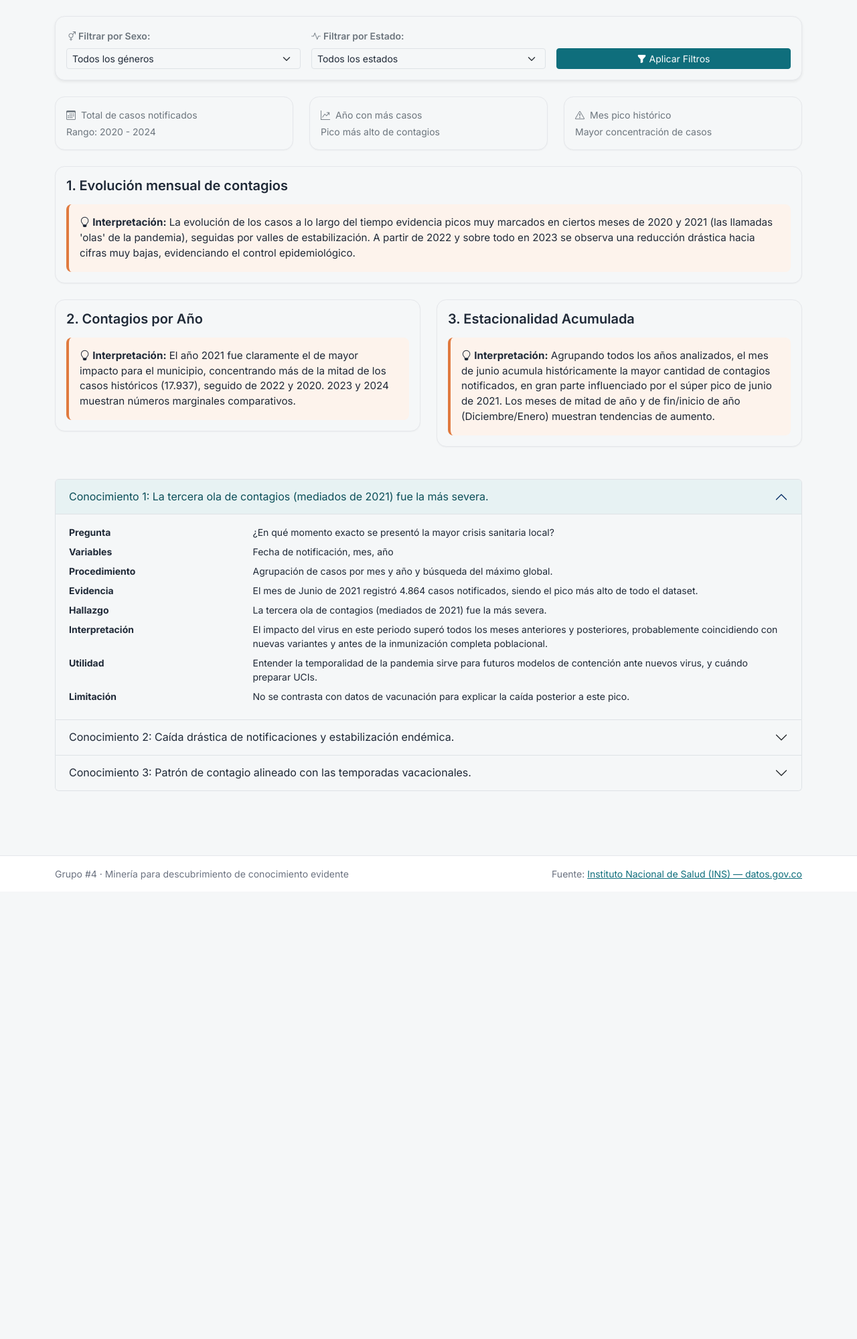
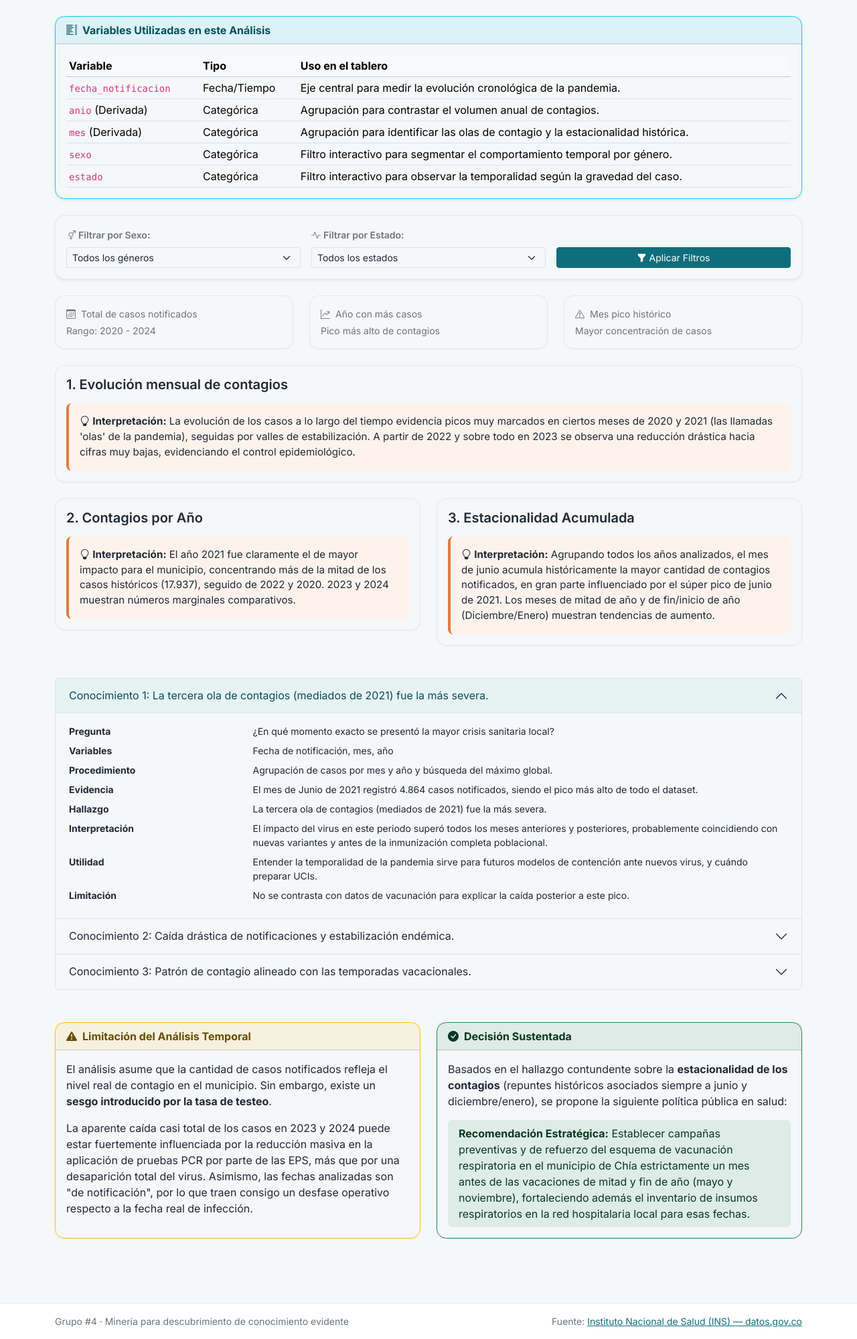
Before and after one commit to Sara1104/covid19-casos-colombia-semma, a Flask app: template templates/temporal.html in a window 1280 px wide. Shown: the part 207-2206 px from the top of the page at 67% size. Before the commit the page ends 1520 px from the top, so only its background shows below. Run offline with Flask 3, Linux system fonts and the light colour scheme; the template is opened without the code that fills it, so the values that code supplies are empty; some libraries are stand-ins or nearby versions.

Commit message:
tabla de variables utilizadas, la limitación y la decisión sustentada

```diff
--- a/templates/temporal.html
+++ b/templates/temporal.html
@@ -5,6 +5,29 @@
 
 {% block contenido %}
 {{ c.encabezado("Dimensión temporal", pregunta, "Integrante 3 · Diego Nicolás Castellanos Martínez") }}
+
+<!-- Descripción de Variables -->
+<div class="card mb-4 shadow-sm border-info">
+  <div class="card-header bg-info bg-opacity-10 text-info-emphasis fw-bold">
+    <i class="bi bi-list-columns me-2"></i>Variables Utilizadas en este Análisis
+  </div>
+  <div class="card-body">
+    <div class="table-responsive">
+      <table class="table table-sm table-hover mb-0">
+        <thead class="table-light">
+          <tr><th>Variable</th><th>Tipo</th><th>Uso en el tablero</th></tr>
+        </thead>
+        <tbody>
+          <tr><td><code>fecha_notificacion</code></td><td>Fecha/Tiempo</td><td>Eje central para medir la evolución cronológica de la pandemia.</td></tr>
+          <tr><td><code>anio</code> (Derivada)</td><td>Categórica</td><td>Agrupación para contrastar el volumen anual de contagios.</td></tr>
+          <tr><td><code>mes</code> (Derivada)</td><td>Categórica</td><td>Agrupación para identificar las olas de contagio y la estacionalidad histórica.</td></tr>
+          <tr><td><code>sexo</code></td><td>Categórica</td><td>Filtro interactivo para segmentar el comportamiento temporal por género.</td></tr>
+          <tr><td><code>estado</code></td><td>Categórica</td><td>Filtro interactivo para observar la temporalidad según la gravedad del caso.</td></tr>
+        </tbody>
+      </table>
+    </div>
+  </div>
+</div>
 
 <!-- Filtros Interactivos -->
 <div class="card mb-4 shadow-sm">
@@ -91,4 +114,38 @@
   }) }}
 </div>
 
+<!-- Limitación y Decisión Sustentada -->
+<div class="row g-4 mb-5">
+  <div class="col-md-6">
+    <div class="card h-100 border-warning">
+      <div class="card-header bg-warning bg-opacity-10 text-warning-emphasis fw-bold">
+        <i class="bi bi-exclamation-triangle-fill me-2"></i>Limitación del Análisis Temporal
+      </div>
+      <div class="card-body">
+        <p class="card-text">
+          El análisis asume que la cantidad de casos notificados refleja el nivel real de contagio en el municipio. Sin embargo, existe un <strong>sesgo introducido por la tasa de testeo</strong>.
+        </p>
+        <p class="card-text mb-0">
+          La aparente caída casi total de los casos en 2023 y 2024 puede estar fuertemente influenciada por la reducción masiva en la aplicación de pruebas PCR por parte de las EPS, más que por una desaparición total del virus. Asimismo, las fechas analizadas son "de notificación", por lo que traen consigo un desfase operativo respecto a la fecha real de infección.
+        </p>
+      </div>
+    </div>
+  </div>
+  <div class="col-md-6">
+    <div class="card h-100 border-success">
+      <div class="card-header bg-success bg-opacity-10 text-success-emphasis fw-bold">
+        <i class="bi bi-check-circle-fill me-2"></i>Decisión Sustentada
+      </div>
+      <div class="card-body">
+        <p class="card-text">
+          Basados en el hallazgo contundente sobre la <strong>estacionalidad de los contagios</strong> (repuntes históricos asociados siempre a junio y diciembre/enero), se propone la siguiente política pública en salud:
+        </p>
+        <div class="alert alert-success py-2 mb-0 border-0 bg-success bg-opacity-10">
+          <strong>Recomendación Estratégica:</strong> Establecer campañas preventivas y de refuerzo del esquema de vacunación respiratoria en el municipio de Chía estrictamente un mes antes de las vacaciones de mitad y fin de año (mayo y noviembre), fortaleciendo además el inventario de insumos respiratorios en la red hospitalaria local para esas fechas.
+        </div>
+      </div>
+    </div>
+  </div>
+</div>
+
 {% endblock %}
```
